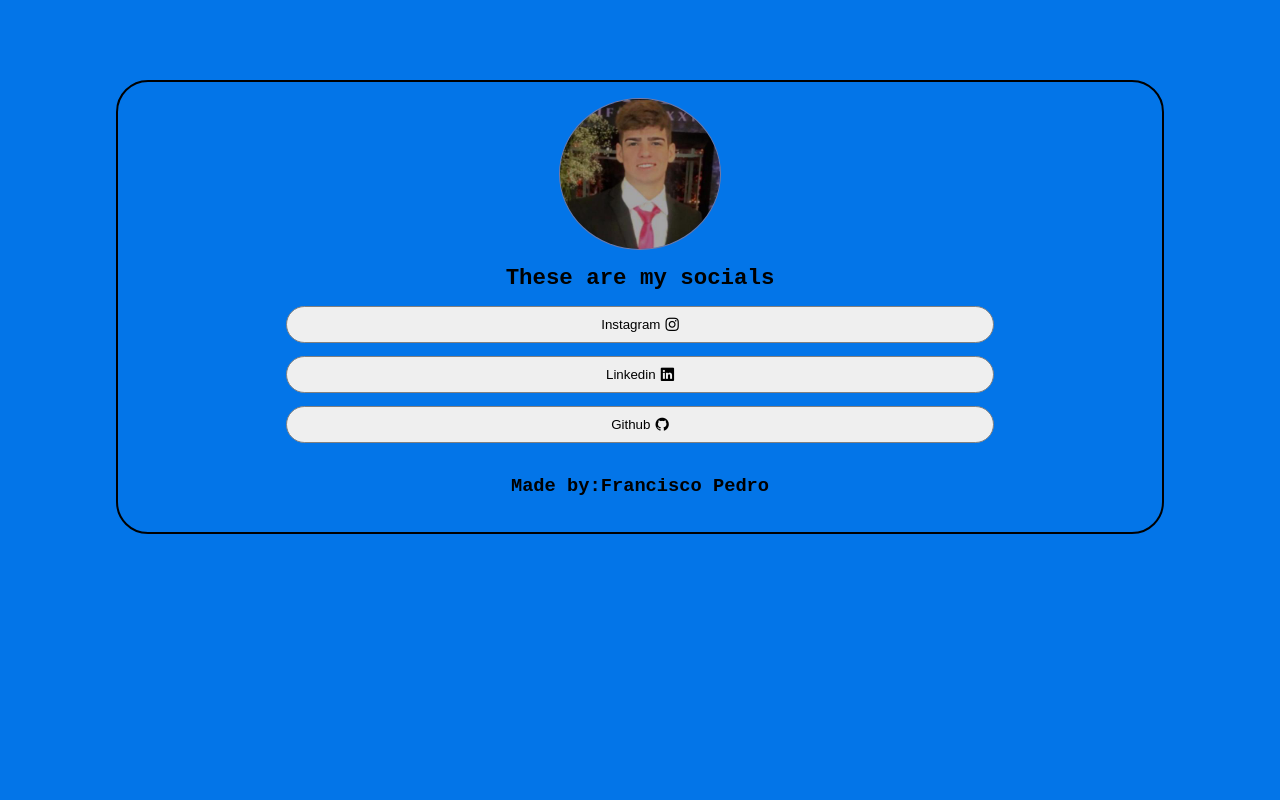
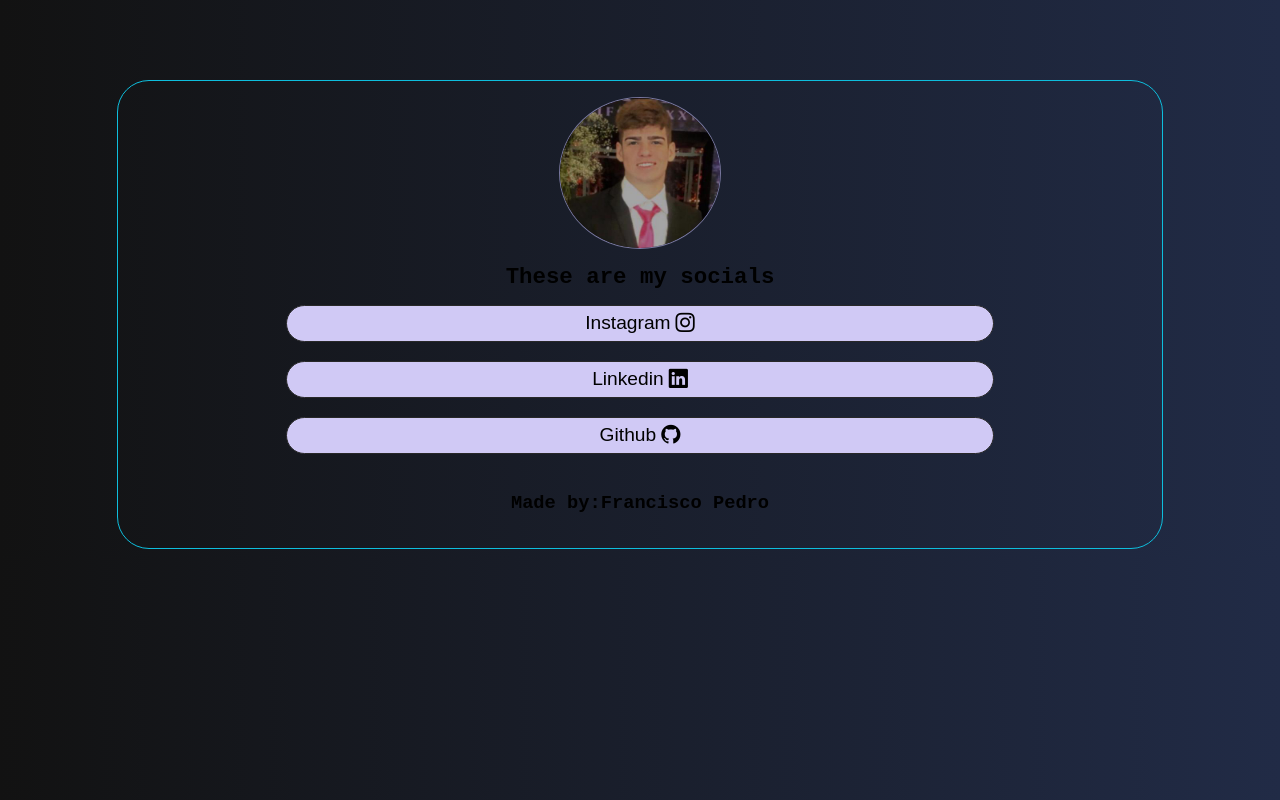
Before and after one commit to franciscopeedro/Portfolio, a plain HTML site: page index.html in a window 1280 px wide. Drawn offline with nearby package versions, Linux system fonts and the light colour scheme.

```diff
--- a/index.css
+++ b/index.css
@@ -5,9 +5,7 @@ body {
   background: rgb(3, 117, 232);
   background: linear-gradient(
     90deg,
-    rgb(170, 156, 240)
-    rgb(195, 0, 255) 52%,
-    rgb(0, 0, 0) 100%
+    #121212, #212b46
   );
 }
 
@@ -24,7 +22,7 @@ main {
   width: 30vw;
 
   padding: 1rem;
-  border: 2px solid rgb(0, 0, 0);
+  border: 1px solid rgb(14, 190, 221);
   border-radius: 2em;
   margin: auto;
   margin-top: 5em;
@@ -55,10 +53,10 @@ section {
 
 .button {
   text-decoration: none;
-  background-color: rgb(102, 84, 202)
+  background-color: rgb(208, 201, 245);
   font-size: 1.2em;
   border-radius: 2em;
-  border: 1px solid rgb(128, 128, 128);
+  border: 1px solid rgb(40, 40, 40);
 
   margin-bottom: 1em;
   width: 100%;
@@ -79,7 +77,7 @@ a {
 }
 
 .button:hover {
-  background-color: rgb(9, 106, 141);
+  background-color: rgb(9, 60, 141);
   cursor: pointer;
 }
 
```
